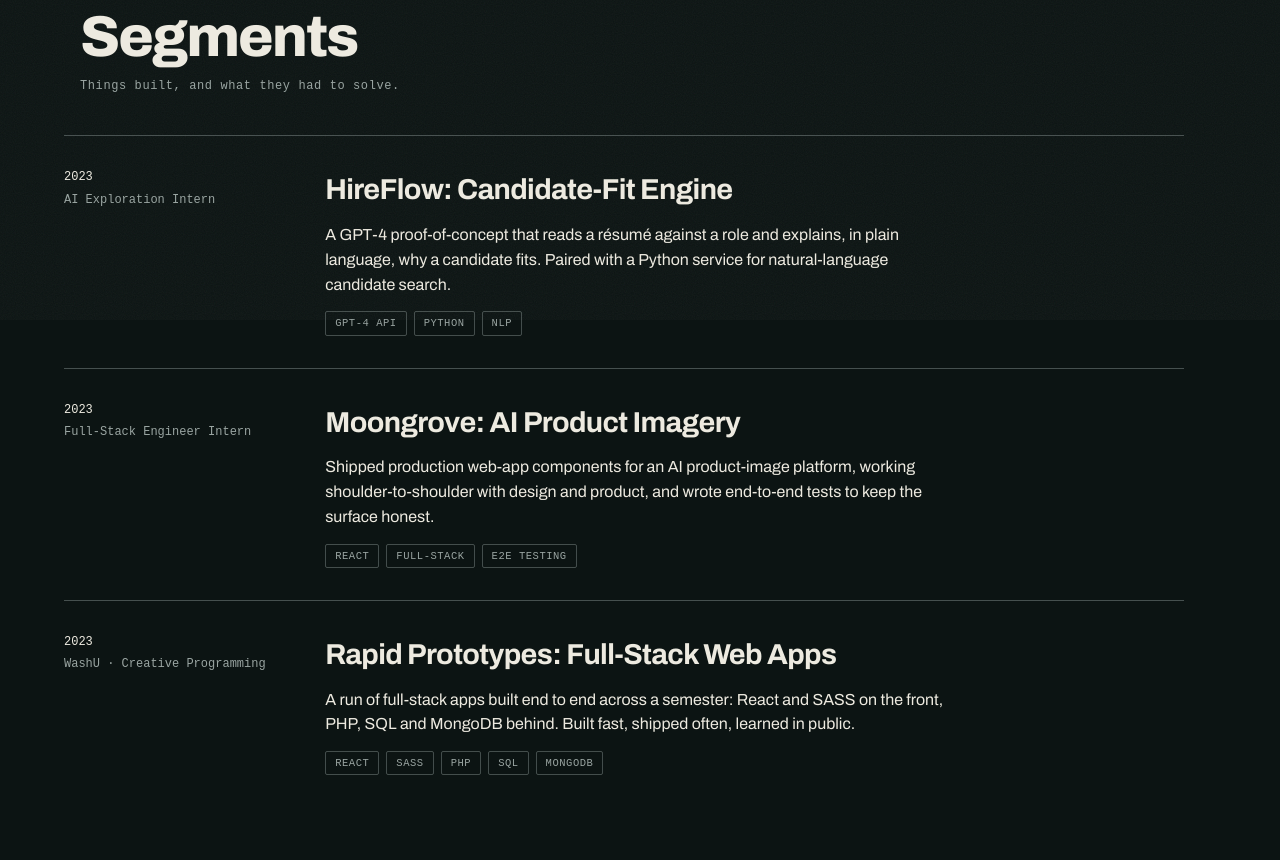
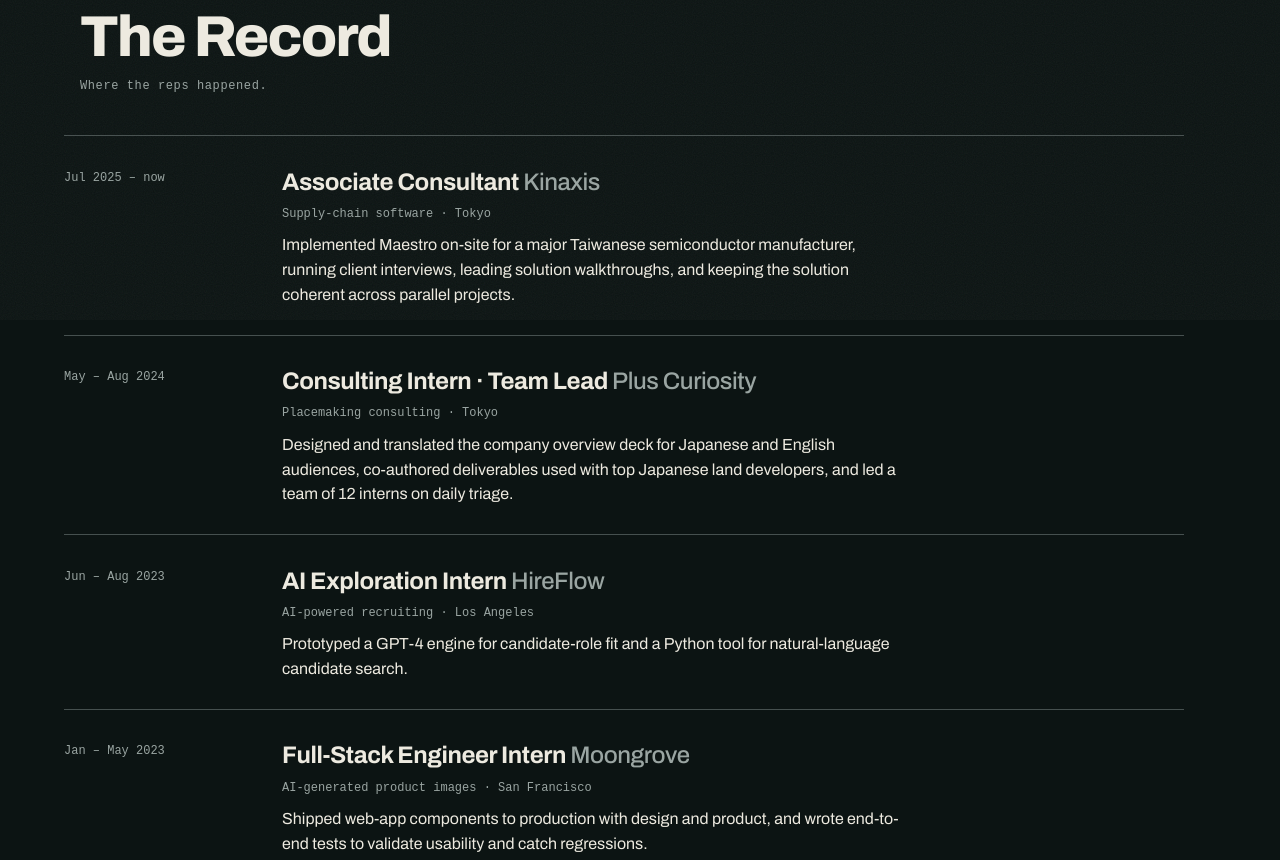
Before and after one commit to jerohsing-zip/jerohsing-zip.github.io, a plain HTML site: page index.html in a window 1280 px wide. Shown: the part 880-1740 px from the top of the page. Drawn offline with Linux system fonts and the light colour scheme; no server answers; a web font is replaced by a local one.

Commit message:
content: trim the ident and drop the segments band
Removes the direction-contract header, the ident role line, several
inline rationale comments, and the whole Segments section; reindents the
head block and shortens the meta description.

```diff
--- a/index.html
+++ b/index.html
@@ -1,11 +1,3 @@
-<!--
-  DIRECTION CONTRACT — NIGHT SERVICE (live portfolio) · Experience
-  THESIS: A broadcast in progress from wherever Jerome actually is. Refuses the résumé-first hero and the project-card grid.
-  OWN-WORLD: A booth lit by three real signals — a window at the sun's true bearing, a tungsten desk lamp, and the colour of the record now playing. Bone paper plates over a room that spans daylight to deep-teal night; oxblood reserved for the on-air lamp and nothing else. Archivo at expanded width as station idents, Sometype Mono for genuine measurement.
-  STORY: A recruiter lands mid-transmission, is identified immediately by a persistent ident, reads the segments and the record, and opens the line.
-  FIRST VIEWPORT: Full-bleed room lit from the window at the sun's real bearing; the ident plate fixed top-left carrying name, role and contact; the current state — local time, transmitting origin, conditions, what's spinning — as an opaque bone plate; no nav chrome, no hero.
-  FORM: NIGHT SERVICE. Candidate 3 of 7 on the grounded list; seed 80c357fb.
--->
 <!DOCTYPE html>
 <html lang="en" data-scene="dark">
 <head>
@@ -13,7 +5,7 @@
   <script>document.documentElement.classList.add("js");</script>
   <meta name="viewport" content="width=device-width, initial-scale=1" />
   <title>Jerome Hsing · on air</title>
-<meta name="description" content="A live signal from Jerome Hsing: engineer, economist, consultant. Where he is right now, what the weather is doing there, and what's on the turntable." />
+  <meta name="description" content="A live signal from Jerome Hsing: Where he is right now, what the weather is doing there, and what's on the turntable." />
   <link rel="preconnect" href="https://fonts.googleapis.com" />
   <link rel="preconnect" href="https://fonts.gstatic.com" crossorigin />
   <link href="https://fonts.googleapis.com/css2?family=Archivo:wdth,wght@62..125,400..800&family=Sometype+Mono:wght@400..600&display=swap" rel="stylesheet" />
@@ -29,11 +21,6 @@
 
 <a class="skip" href="#segments">Skip to the work</a>
 
-<!--
-  The ident. Persistent and opaque by design: real broadcasts identify
-  themselves constantly and briefly, and this is the one thing a recruiter
-  must never have to hunt for. It owes the room nothing.
--->
 <header class="ident">
   <div class="ident__face" data-face hidden>
     <img src="assets/jerome.jpg" alt="Jerome Hsing" width="112" height="112" data-portrait />
@@ -44,13 +31,9 @@
       <span class="mono" data-onair>ON AIR</span>
     </p>
     <h1 class="ident__name">Jerome Hsing</h1>
-    <p class="ident__role">Software engineer &amp; consultant. Computer science and economics. Japanese, Mandarin, English.</p>
     <p class="ident__links">
       <a href="mailto:jerohsing@gmail.com">jerohsing@gmail.com</a>
       <a data-resume href="JeromeHsing_Resume.pdf">Résumé</a>
-      <!-- LinkedIn is injected by app.js only when a real URL is configured.
-           The previous build shipped a visible "[link TBD]" pointing at the
-           bare linkedin.com homepage; a dead link is worse than no link. -->
     </p>
   </div>
 </header>
@@ -62,8 +45,6 @@
     <div class="plate">
       <div class="plate__head">
         <span class="plate__k mono">Transmitting from</span>
-        <!-- Neutral until location.json resolves. No city may be hardcoded:
-             Jerome is itinerant and a stale city is a lie the whole page rests on. -->
         <span class="plate__place" data-city>—</span>
         <span class="plate__meta mono">
           <span data-tz></span><span data-wx></span>
@@ -77,8 +58,7 @@
           <span class="cue__k mono">On the turntable</span>
           <span class="cue__art" data-art aria-hidden="true"></span>
           <!-- Pre-JS placeholder only, and deliberately neutral: it must match
-               the empty render exactly. A fabricated track has shipped here as a
-               permanent lie before. Do not put real-looking text back in. -->
+               the empty render exactly. Do not put real-looking text back in. -->
           <span class="cue__body">
             <span class="cue__title" data-listen-title>nothing spinning</span>
             <span class="cue__sub mono" data-listen-artist></span>
@@ -112,49 +92,6 @@
     </div>
   </section>
 
-  <!-- ===== SEGMENTS — work ===== -->
-  <section class="band" id="segments" aria-labelledby="segments-h">
-    <div class="band__head">
-      <h2 class="band__title" id="segments-h">Segments</h2>
-      <p class="band__note mono">Things built, and what they had to solve.</p>
-    </div>
-
-    <ol class="segs">
-      <li class="seg">
-        <div class="seg__meta mono">
-          <span class="seg__year">2023</span>
-          <span>AI Exploration Intern</span>
-        </div>
-        <div class="seg__main">
-          <h3 class="seg__name">HireFlow: Candidate-Fit Engine</h3>
-          <p class="seg__desc">A GPT-4 proof-of-concept that reads a résumé against a role and explains, in plain language, why a candidate fits. Paired with a Python service for natural-language candidate search.</p>
-          <ul class="tags mono"><li>GPT-4 API</li><li>Python</li><li>NLP</li></ul>
-        </div>
-      </li>
-      <li class="seg">
-        <div class="seg__meta mono">
-          <span class="seg__year">2023</span>
-          <span>Full-Stack Engineer Intern</span>
-        </div>
-        <div class="seg__main">
-          <h3 class="seg__name">Moongrove: AI Product Imagery</h3>
-          <p class="seg__desc">Shipped production web-app components for an AI product-image platform, working shoulder-to-shoulder with design and product, and wrote end-to-end tests to keep the surface honest.</p>
-          <ul class="tags mono"><li>React</li><li>Full-stack</li><li>E2E Testing</li></ul>
-        </div>
-      </li>
-      <li class="seg">
-        <div class="seg__meta mono">
-          <span class="seg__year">2023</span>
-          <span>WashU · Creative Programming</span>
-        </div>
-        <div class="seg__main">
-          <h3 class="seg__name">Rapid Prototypes: Full-Stack Web Apps</h3>
-          <p class="seg__desc">A run of full-stack apps built end to end across a semester: React and SASS on the front, PHP, SQL and MongoDB behind. Built fast, shipped often, learned in public.</p>
-          <ul class="tags mono"><li>React</li><li>SASS</li><li>PHP</li><li>SQL</li><li>MongoDB</li></ul>
-        </div>
-      </li>
-    </ol>
-  </section>
 
   <!-- ===== THE RECORD — career. The double meaning is the point. ===== -->
   <section class="band" id="record" aria-labelledby="record-h">
```
Lines whose indentation alone changed are shown as unchanged.
